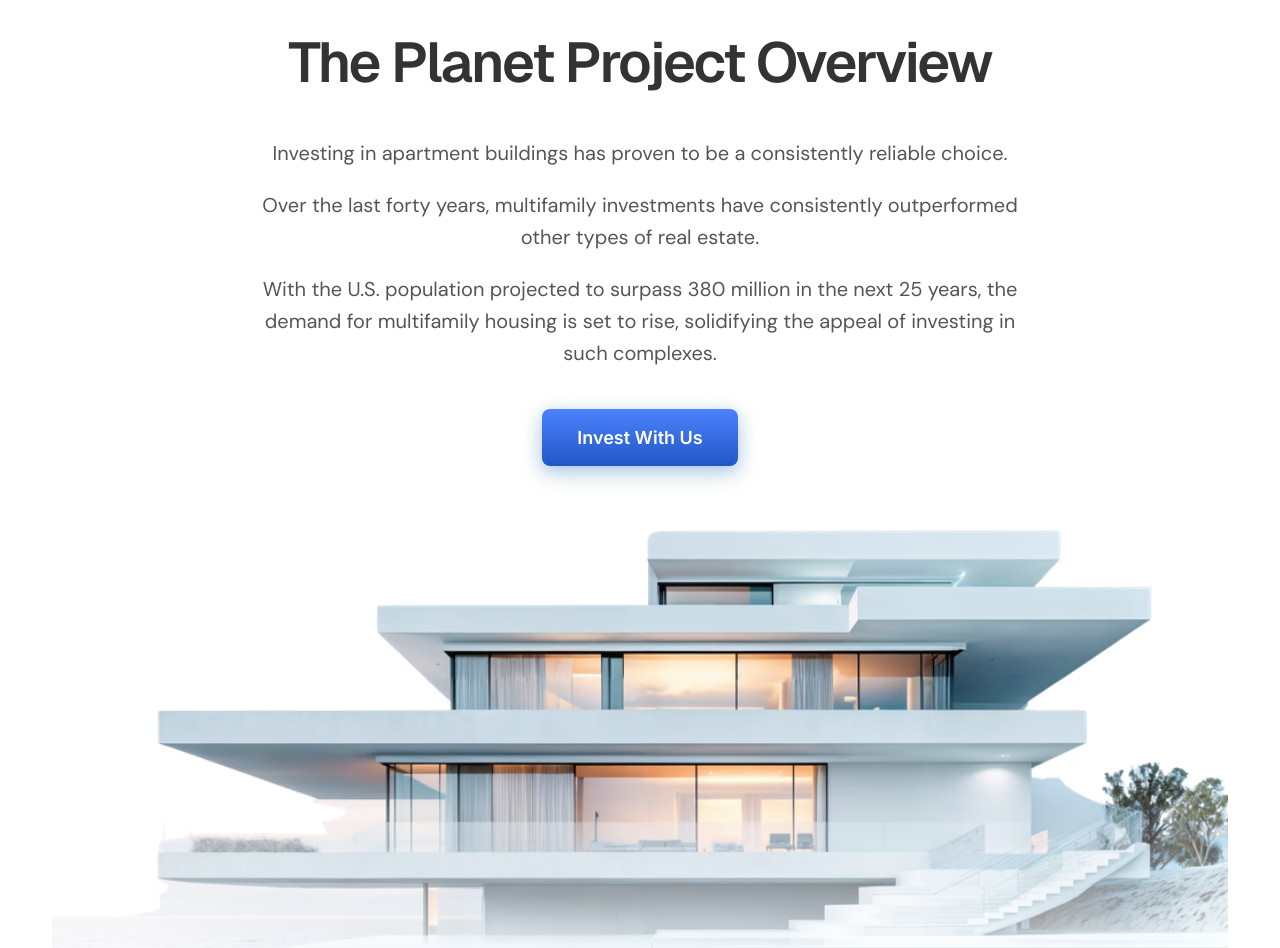
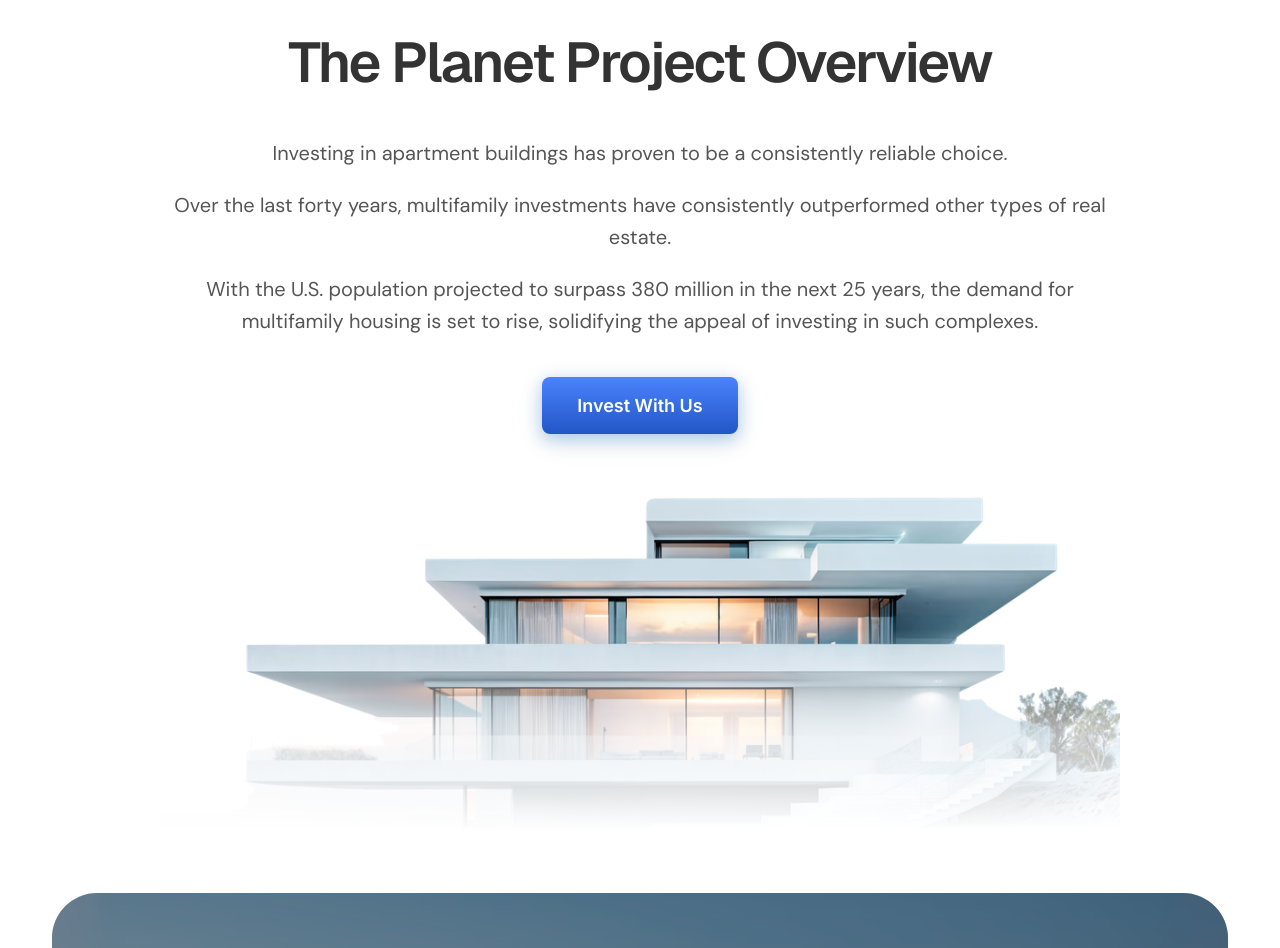
Before and after one commit to rejisterjack/hamaara, a React (Vite) app: page / in a window 1280 px wide. Shown: the part 3380-4328 px from the top of the page. Built offline with nearby package versions, Linux system fonts and the light colour scheme.

Commit message:
overview

```diff
--- a/src/components/overview/Overview.jsx
+++ b/src/components/overview/Overview.jsx
@@ -26,7 +26,7 @@ const Overview = () => {
 
         <div className="overview_fullwidth" style={{ backgroundImage: `url(${fourteen})` }}>
           <div className="overlay_content">
-            <h2>We will Help You Every Steps Of The Way</h2>
+            <h2>We will Help You Every <br /> Steps Of The Way</h2>
             <p>We will Help You Every Steps Of The Way</p>
           </div>
         </div>
--- a/src/components/overview/overview.scss
+++ b/src/components/overview/overview.scss
@@ -18,6 +18,8 @@
   &_header {
     text-align: center;
     margin-bottom: 4rem;
+    max-width: 96rem;
+    width: 100%;
 
     h2 {
       font-family: v.$font-geist;
@@ -32,7 +34,7 @@
     display: flex;
     flex-direction: column;
     align-items: center;
-    max-width: 80rem;
+    max-width: 96rem;
     gap: 2rem;
     margin-bottom: 4rem;
 
@@ -59,6 +61,7 @@
     margin-bottom: 6rem;
     cursor: pointer;
     transition: transform 0.3s ease, opacity 0.3s ease;
+    max-width: 96rem;
 
     &:hover {
       opacity: 0.9;
@@ -69,13 +72,19 @@
   &_image {
     position: relative;
     width: 100%;
-    max-width: v.$max-width;
+    max-width: 96rem;
     margin-bottom: 6rem;
+    overflow: hidden;
 
     img {
       width: 100%;
       border-radius: 2rem;
       display: block;
+      object-fit: cover;
+      /* Crop 30px from bottom by positioning the image higher in its container */
+      object-position: center top;
+      /* Create a container that's 30px shorter than the actual image */
+      margin-bottom: -60px;
     }
 
     .image_overlay {
@@ -83,8 +92,8 @@
       bottom: 0;
       left: 0;
       width: 100%;
-      height: 50%;
-      background: linear-gradient(to top, white, transparent);
+      height: 60%;
+      background: linear-gradient(to top, white, rgba(255, 255, 255, 0.664), transparent);
       pointer-events: none;
     }
   }
```
